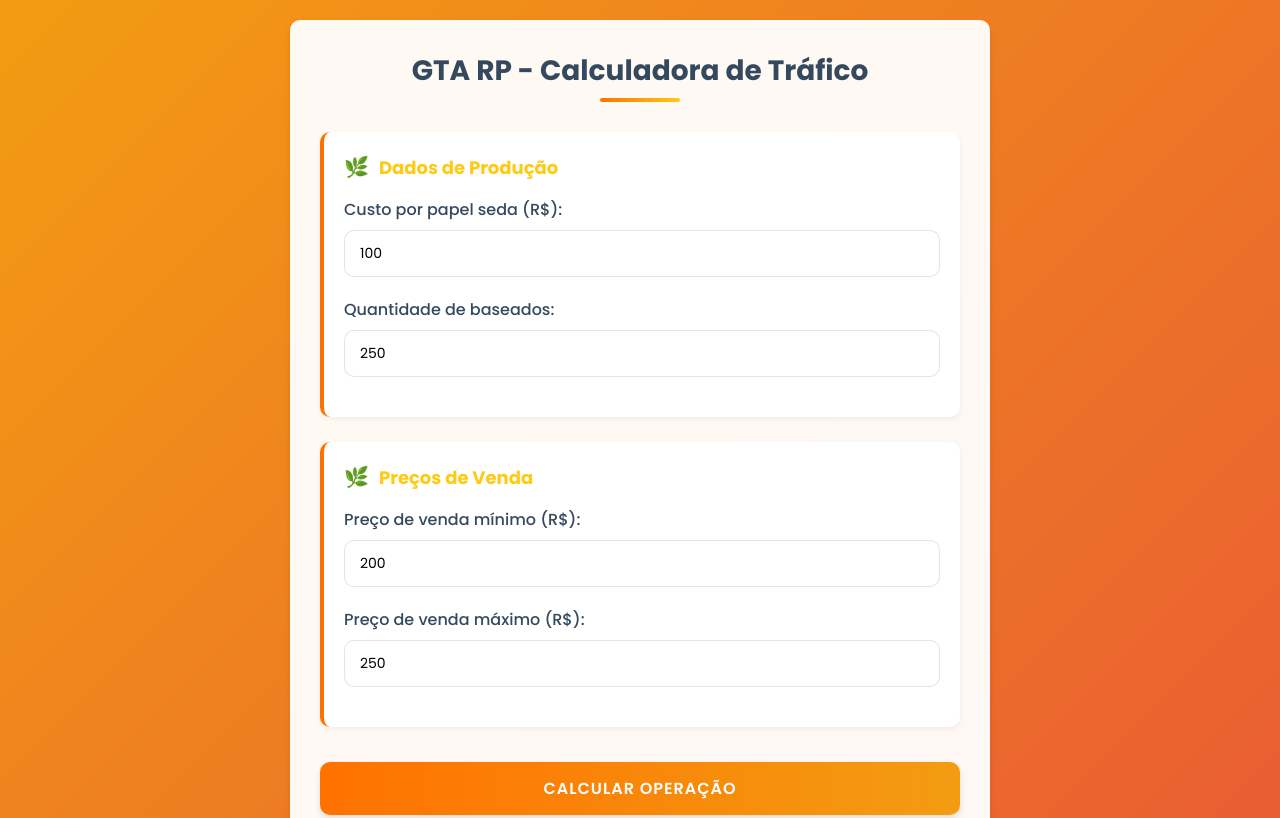
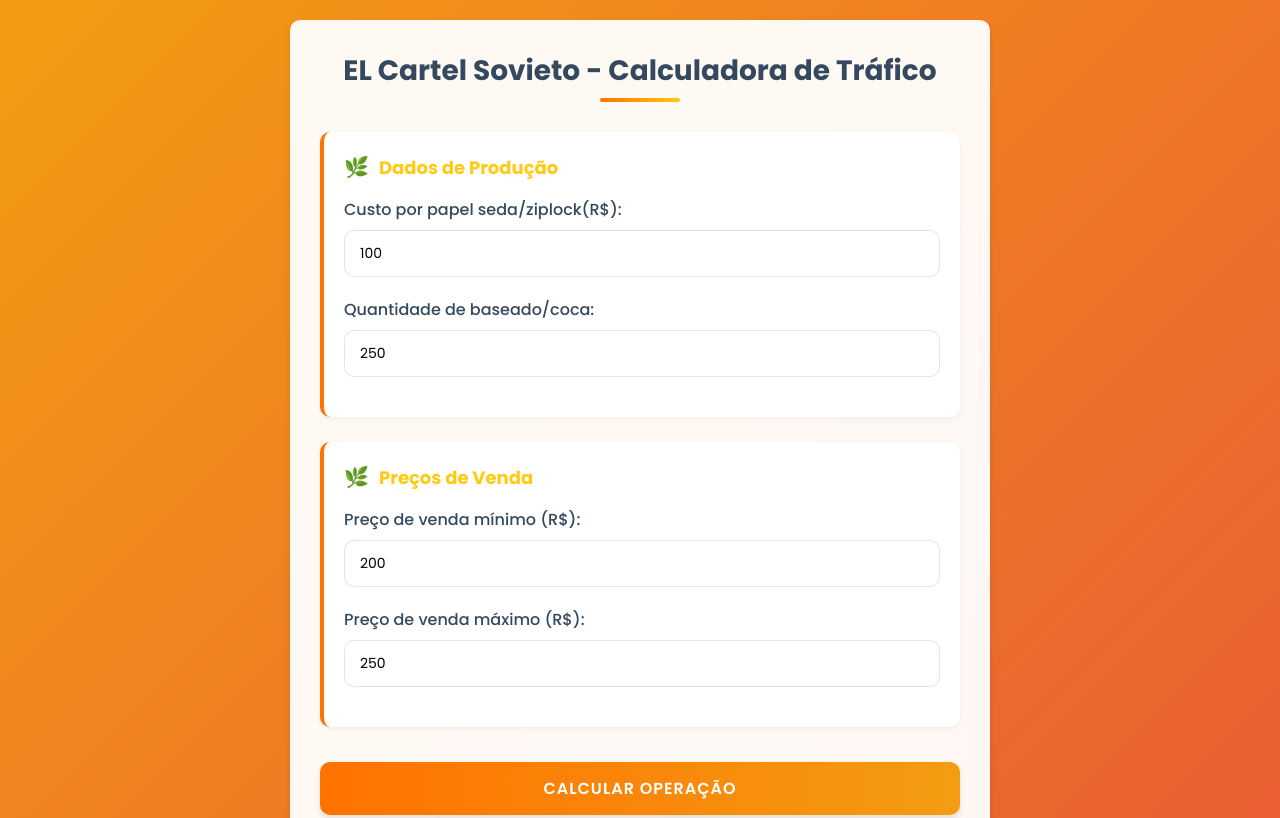
Before and after one commit to LokJhow/calculadora-gta-rp, a plain HTML site: page index.html in a window 1280 px wide. Shown: the top 818 px of the page. Drawn offline with Linux system fonts and the light colour scheme.

Commit message:
Update index.html

```diff
--- a/index.html
+++ b/index.html
@@ -3,7 +3,7 @@
 <head>
     <meta charset="UTF-8">
     <meta name="viewport" content="width=device-width, initial-scale=1.0">
-    <title>Calculadora de Vendas de Baseados</title>
+    <title>Calculadora de Vendas de Drogas</title>
     <style>
         @import url('https://fonts.googleapis.com/css2?family=Poppins:wght@300;400;500;600;700&display=swap');
 
@@ -281,18 +281,18 @@
 </head>
 <body>
     <div class="container">
-        <h1>GTA RP - Calculadora de Tráfico</h1>
+        <h1>EL Cartel Sovieto - Calculadora de Tráfico</h1>
 
         <div class="form-section">
             <h2>Dados de Produção</h2>
 
             <div class="form-group">
-                <label for="custoSeda">Custo por papel seda (R$):</label>
+                <label for="custoSeda">Custo por papel seda/ziplock(R$):</label>
                 <input type="number" id="custoSeda" value="100">
             </div>
 
             <div class="form-group">
-                <label for="quantidade">Quantidade de baseados:</label>
+                <label for="quantidade">Quantidade de baseado/coca:</label>
                 <input type="number" id="quantidade" value="250">
             </div>
         </div>
@@ -354,7 +354,7 @@
         </div>
 
         <div class="footer">
-            <p>Desenvolvido exclusivamente para uso no GTA RP. Planilha de controle de facção.</p>
+            <p>Desenvolvido exclusivamente para uso no GTA RP.</p>
         </div>
     </div>
 
```
